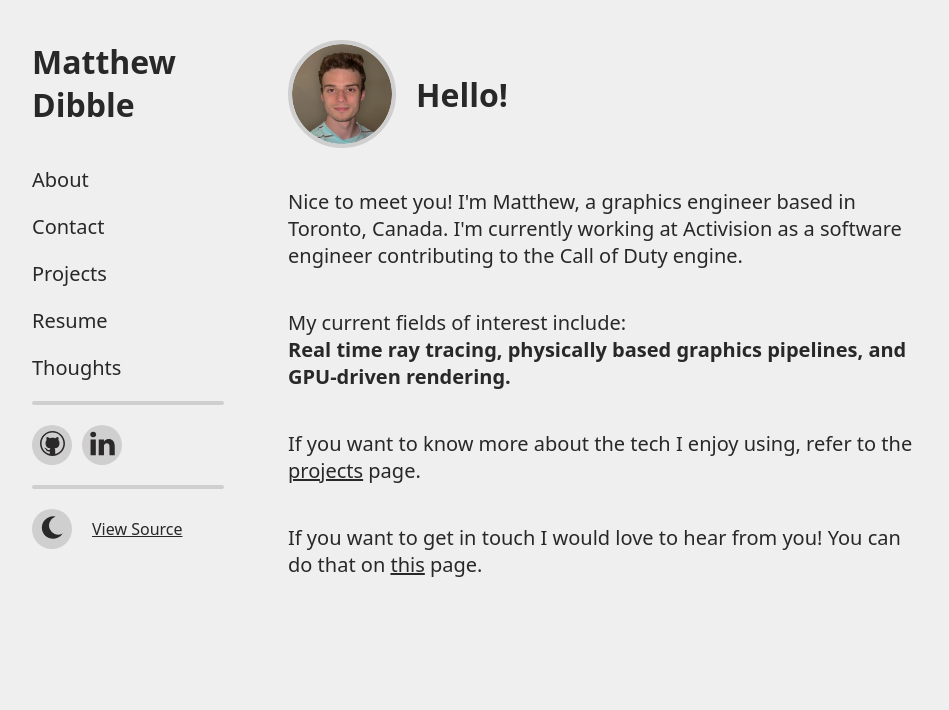
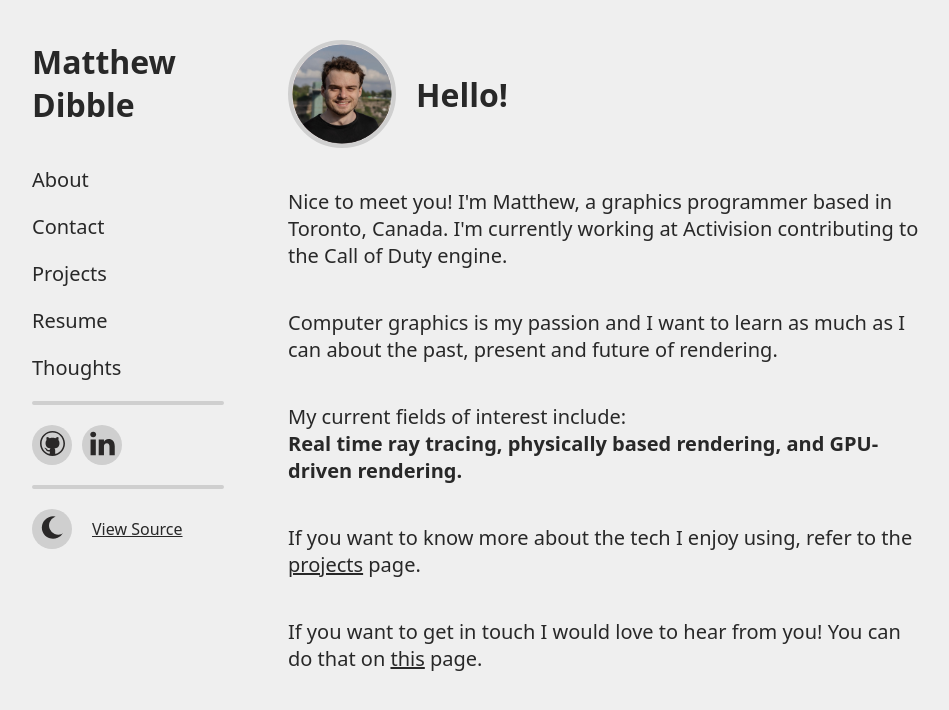
Before and after one commit to mdibble/matthew-web, a React (Create React App) app: page /about in a window 1280 px wide. Shown: the top 710 px of the page, without its empty margins (32-981 px from the left). Built offline with nearby package versions, Linux system fonts and the light colour scheme.

Commit message:
Website updates

```diff
--- a/src/components/About/index.tsx
+++ b/src/components/About/index.tsx
@@ -15,7 +15,7 @@ function About(): JSX.Element {
       <Paragraph>
         <strong>
           {`
-            Real time ray tracing, physically based graphics pipelines, and GPU-driven rendering.
+            Real time ray tracing, physically based rendering, and GPU-driven rendering.
           `}
         </strong>
       </Paragraph>
--- a/src/components/Contact/index.tsx
+++ b/src/components/Contact/index.tsx
@@ -13,18 +13,15 @@ function Contact(): JSX.Element {
       <Break />
       <Paragraph>
         {`
-          I would love to get in touch with you!
-          I'm readily available to talk through any of these channels:
+          I'm available to talk through any of these channels:
         `}
       </Paragraph>
       <Break />
       <ParagraphNB>Email: </ParagraphNB>
-      <Hyperlink href="mailto:mdibble@rogers.com">mdibble@rogers.com</Hyperlink>
+      <Hyperlink href="mailto:dibble.matthew@outlook.com">dibble.matthew@outlook.com</Hyperlink>
       <Break />
       <ParagraphNB>Socials: </ParagraphNB>
       <Hyperlink href="https://www.linkedin.com/in/matthew-b-dibble/" target="_blank" rel="noopener noreferrer">LinkedIn</Hyperlink>
-      <Break />
-      <ParagraphNB>Phone: (705) 770-9989</ParagraphNB>
     </>
   );
 }
--- a/src/components/Home/index.tsx
+++ b/src/components/Home/index.tsx
@@ -23,8 +23,14 @@ function Home(props: Props): JSX.Element {
       <Break />
       <Paragraph>
         {`
-        Nice to meet you! I'm Matthew, a graphics engineer based in Toronto, Canada.
-        I'm currently working at Activision as a software engineer contributing to the Call of Duty engine.
+        Nice to meet you! I'm Matthew, a graphics programmer based in Toronto, Canada.
+        I'm currently working at Activision contributing to the Call of Duty engine.
+        `}
+      </Paragraph>
+      <Break />
+       <Paragraph>
+        {`
+        Computer graphics is my passion and I want to learn as much as I can about the past, present and future of rendering.
         `}
       </Paragraph>
       <Break />
```
Also changed, not shown: public/assets/portrait.png.
